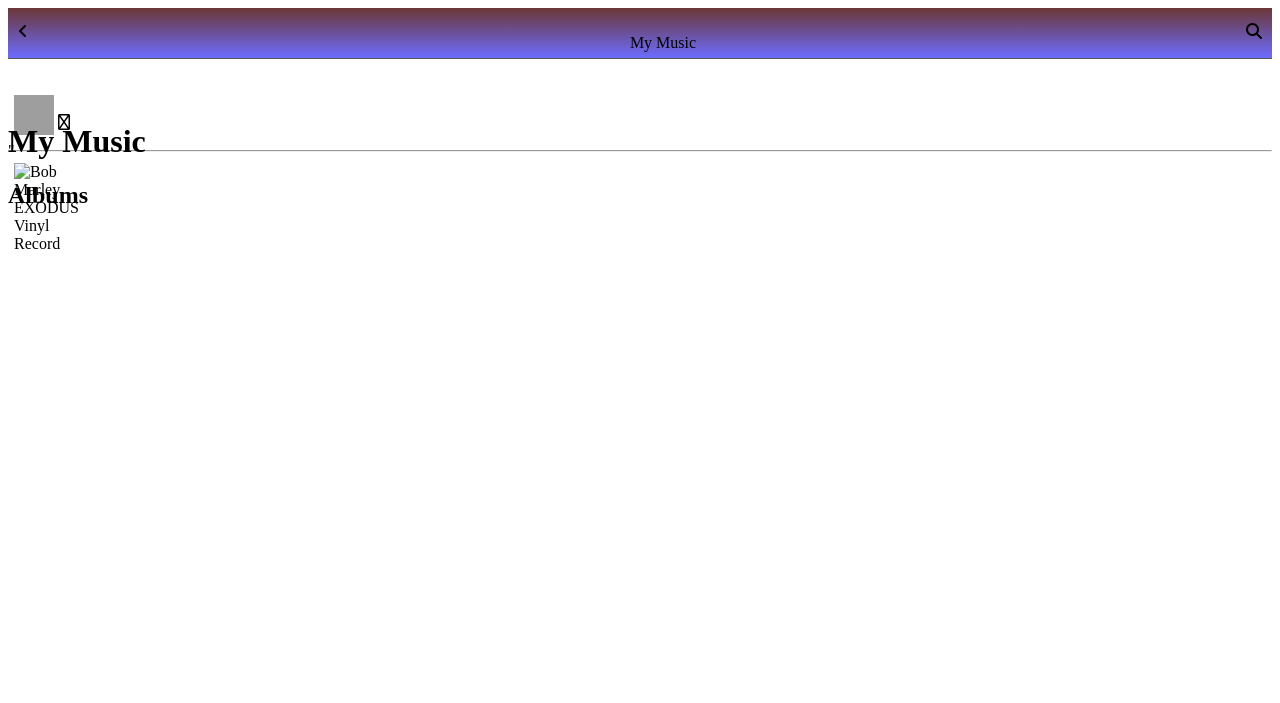
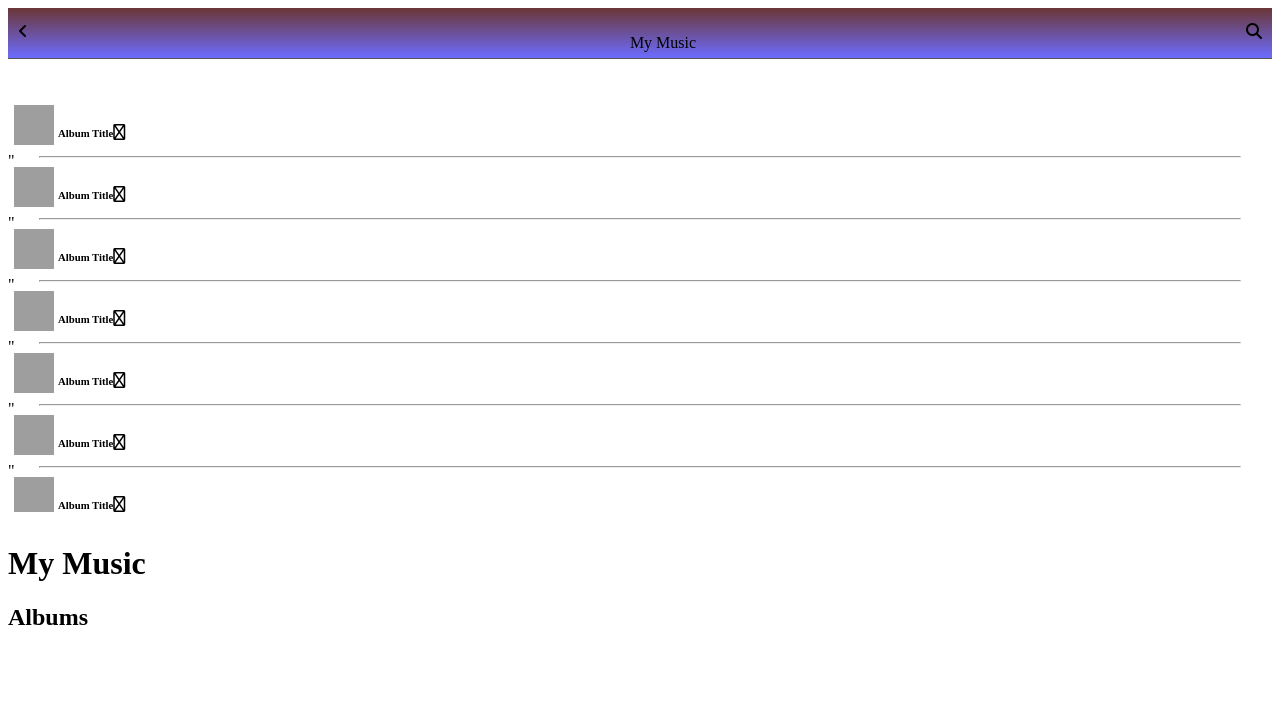
Before and after one commit to momentum-morehouse/django-music-Shareese, a Django app: page / in a window 1280 px wide. Shown: the top 703 px of the page. Run offline with Django 3.2, Linux system fonts and the light colour scheme; data that the repository does not hold is empty; some libraries are stand-ins or nearby versions; grey boxes are pictures that could not be loaded.

Commit message:
adjusting coding

```diff
--- a/music/settings.py
+++ b/music/settings.py
@@ -139,3 +139,5 @@ INTERNAL_IPS = [
     '127.0.0.1',
     # ...
 ]
+LOGIN_REDIRECT_URL = '/albums'
+SIMPLE_BACKEND_REDIRECT_URL = '/albums'
--- a/static/css/styles.css
+++ b/static/css/styles.css
@@ -147,3 +147,17 @@ color: #fff !important;
   cursor: pointer;
   line-height: 15px;
 }
+.music-name p
+{
+  font-size: 10px;
+  line-height: 1px;
+  letter-spacing: 0.5px;
+  color: #elelel;
+  cursor: pointer;
+}
+hr
+{
+  width: 95%;
+  margin-top: 4px !important;
+  margin-bottom: 6px !important
+}
--- a/templates/base.html
+++ b/templates/base.html
@@ -32,13 +32,95 @@
             <li><a href="#">Date Released</a></li>
         </ul>
         </div>
+  </div>
   <div class="music-box">
        <div class="music-info">
           <div class="music-img">
-               <img src="https://merchbar.imgix.net/product/vinylized/upc/62/602547276223.jpg?w=150&amp;h=150">"
-               <img alt="Bob Marley EXODUS Vinyl Record">
+               <img src="1.jpg">"
           </div>
           <div class="album-name">
+               <h6>Album Title</h6>
+          </div>
+          <i class="fa fa-ellipsis-v"></i>
+       </div><hr>
+       <div class="music-info">
+          <div class="music-img">
+               <img src="2.jpg">"
+          </div>
+          <div class="album-name">
+               <h6>Album Title</h6>
+          </div>
+          <i class="fa fa-ellipsis-v"></i>
+       </div><hr>
+       <div class="music-info">
+          <div class="music-img">
+               <img src="3.jpg">"
+          </div>
+          <div class="album-name">
+               <h6>Album Title</h6>
+          </div>
+          <i class="fa fa-ellipsis-v"></i>
+       </div><hr>
+      <div class="music-info">
+          <div class="music-img">
+               <img src="4.jpg">"
+          </div>
+          <div class="album-name">
+               <h6>Album Title</h6>
+          </div>
+          <i class="fa fa-ellipsis-v"></i>
+       </div><hr>
+       <div class="music-info">
+          <div class="music-img">
+               <img src="5.jpg">"
+          </div>
+          <div class="album-name">
+               <h6>Album Title</h6>
+          </div>
+          <i class="fa fa-ellipsis-v"></i>
+       </div><hr>
+       <div class="music-info">
+          <div class="music-img">
+               <img src="6.jpg">"
+          </div>
+          <div class="album-name">
+               <h6>Album Title</h6>
+          </div>
+          <i class="fa fa-ellipsis-v"></i>
+       </div><hr>
+       <div class="music-info">
+          <div class="music-img">
+               <img src="7.jpg">"
+          </div>
+          <div class="album-name">
+               <h6>Album Title</h6>
+          </div>
+          <i class="fa fa-ellipsis-v"></i>
+       </div><hr>
+       <div class="music-info">
+          <div class="music-img">
+               <img src="8.jpg">"
+          </div>
+          <div class="album-name">
+               <h6>Album Title</h6>
+          </div>
+          <i class="fa fa-ellipsis-v"></i>
+       </div><hr>
+       <div class="music-info">
+          <div class="music-img">
+               <img src="9.jpg">"
+          </div>
+          <div class="album-name">
+               <h6>Album Title</h6>
+          </div>
+          <i class="fa fa-ellipsis-v"></i>
+       </div><hr>
+       <div class="music-info">
+          <div class="music-img">
+               <img src="10.jpg">"
+          </div>
+          <div class="album-name">
+               <h6>Album Title</h6>
           </div>
           <i class="fa fa-ellipsis-v"></i>
        </div><hr>
```
